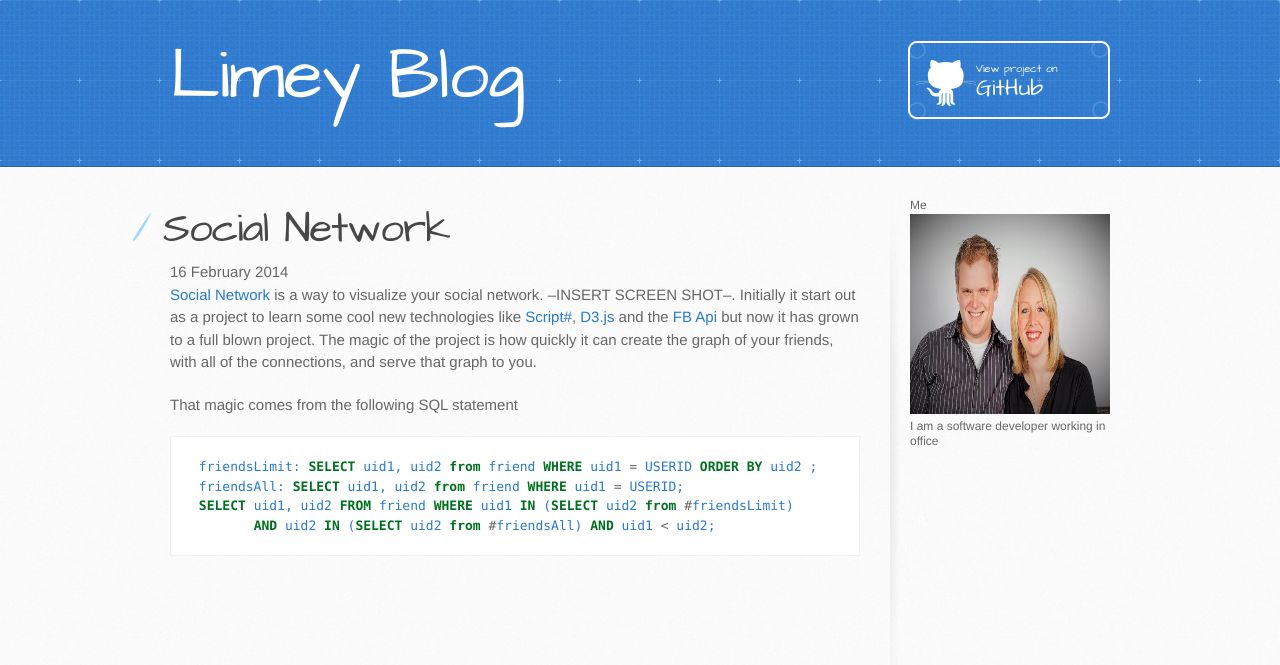
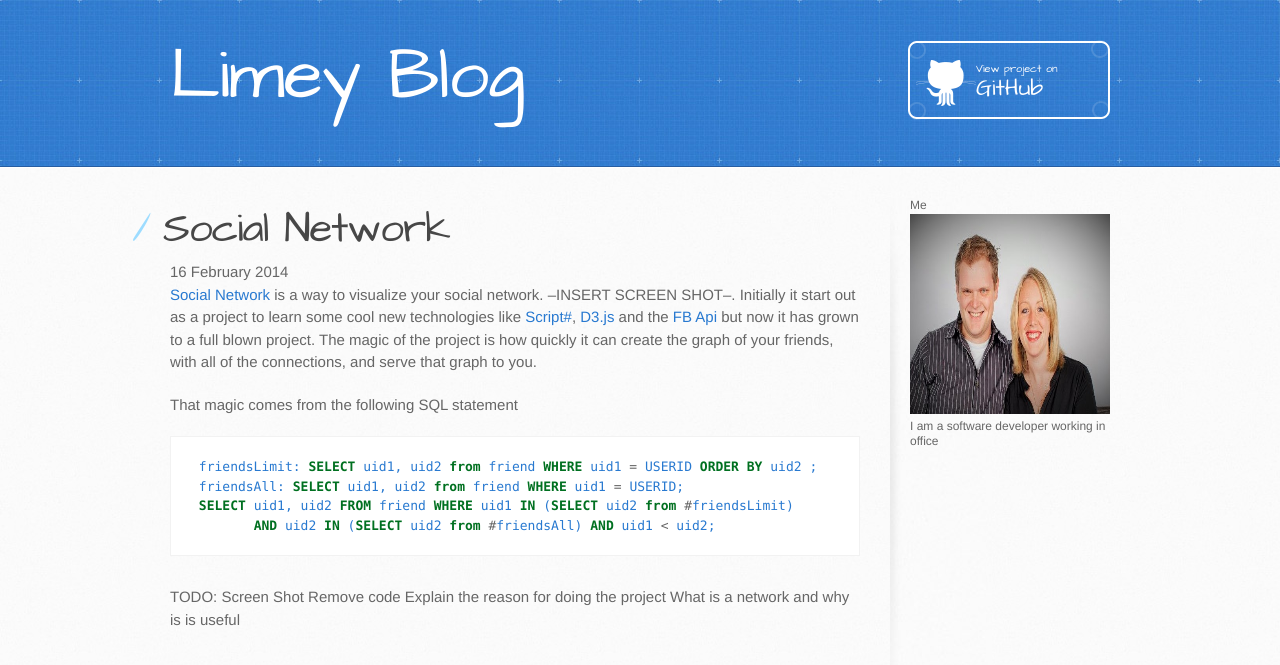
Before and after one commit to LimeyJohnson/LimeyJohnson.github.io, a Jekyll site: the page built from _posts/2014-2-16-Social-Network.md, in a window 1280 px wide. Shown: the top 665 px of the page. Built offline with Jekyll 4.4.1, drawn with Linux system fonts in a browser that asks for light colours.

Commit message:
Added in the todo for the social network

```diff
--- a/_posts/2014-2-16-Social-Network.md
+++ b/_posts/2014-2-16-Social-Network.md
@@ -3,7 +3,7 @@ title: Social Network
 layout: post
 comments: false
 ---
-[Social Network](https://github.com/LimeyJohnson/SocialNetwork) is a way to visualize your social network. --INSERT SCREEN SHOT--. Initially it start out as a project to learn some cool new technologies like [Script#](http://scriptsharp.com), [D3.js](http://d3js.org) and the [FB Api](http://developer.facebook.com) but now it has grown to a full blown project.
+[Social Network](https://SocialNetwork.LimeyJohnson.net) is a way to visualize your social network. --INSERT SCREEN SHOT--. Initially it start out as a project to learn some cool new technologies like [Script#](http://scriptsharp.com), [D3.js](http://d3js.org) and the [FB Api](http://developer.facebook.com) but now it has grown to a full blown project.
 <!-- more -->
 The magic of the project is how quickly it can create the graph of your friends, with all of the connections, and serve that graph to you.
 
@@ -14,3 +14,9 @@ That magic comes from the following SQL statement
  SELECT uid1, uid2 FROM friend WHERE uid1 IN (SELECT uid2 from #friendsLimit)
 	AND uid2 IN (SELECT uid2 from #friendsAll) AND uid1 < uid2;
 {% endhighlight %}
+
+TODO:
+Screen Shot
+Remove code
+Explain the reason for doing the project
+What is a network and why is is useful
```
Also changed, not shown: _drafts/To-Do-Everywhere.md (added, +15 -0 lines).
